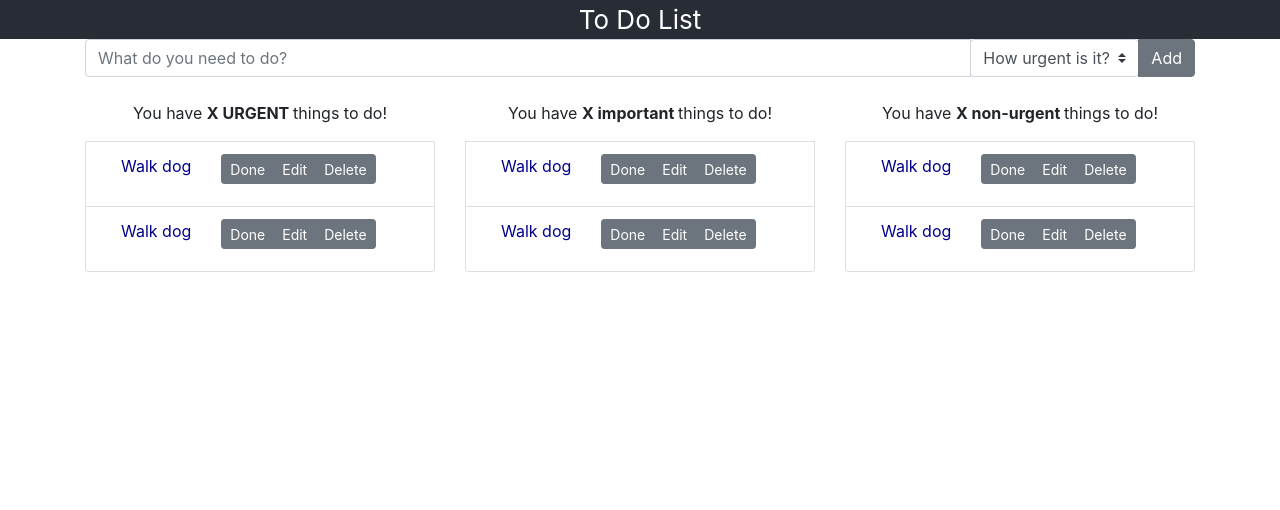
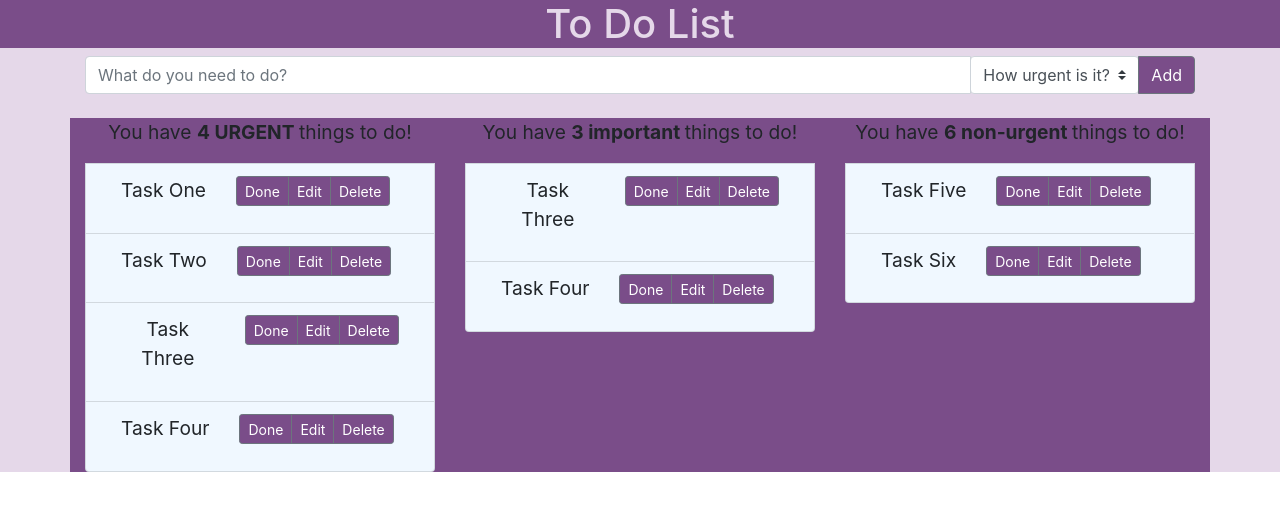
Before and after one commit to helenp360/todo_react_application, a React (Create React App) app: page / in a window 1280 px wide. Shown: the top 510 px of the page. Built offline with nearby package versions, Linux system fonts and the light colour scheme.

Commit message:
added props.text for task items and headings and started updating css styles

```diff
--- a/src/App.css
+++ b/src/App.css
@@ -1,18 +1,9 @@
 .App {
   text-align: center;
+  background-color: #e5d8e9;
 }
 
-.App-logo {
-  height: 40vmin;
-  pointer-events: none;
-}
-
-@media (prefers-reduced-motion: no-preference) {
-  .App-logo {
-    animation: App-logo-spin infinite 20s linear;
-  }
-}
-
+/*
 .App-header {
   background-color: #282c34;
   display: flex;
@@ -21,17 +12,19 @@
   justify-content: center;
   font-size: calc(10px + 2vmin);
   color: white;
+} */
+
+
+.App-header {
+  color: #e5d8e9;
+  background-color: #7a4d89;
 }
 
-.App-link {
-  color: #61dafb;
+.btn {
+  background-color: #7a4d89;
 }
 
-@keyframes App-logo-spin {
-  from {
-    transform: rotate(0deg);
-  }
-  to {
-    transform: rotate(360deg);
-  }
+.task-list {
+  background-color: #7a4d89;
+  font-size: larger;
 }
--- a/src/App.js
+++ b/src/App.js
@@ -13,7 +13,7 @@ function App() {
   return (
     <div className="App">
       <header className="App-header">
-        To Do List
+        <h1>To Do List</h1>
       </header>
 
       <TaskInput/>
@@ -23,26 +23,28 @@ function App() {
         <div className="row">
 
           <div className="col-12 col-sm-4 task-list">
-            <TaskItemHeadingUrgent/>
+            <TaskItemHeadingUrgent text="4"/>
 
-              <li className="list-group-item d-flex justify-content-between align-items-center"><TaskItem/></li>
-              <li className="list-group-item d-flex justify-content-between align-items-center"><TaskItem/></li>
+              <li className="list-group-item d-flex justify-content-between align-items-center"><TaskItem text="Task One"/></li>
+              <li className="list-group-item d-flex justify-content-between align-items-center"><TaskItem text="Task Two"/></li>
+              <li className="list-group-item d-flex justify-content-between align-items-center"><TaskItem text="Task Three"/></li>
+              <li className="list-group-item d-flex justify-content-between align-items-center"><TaskItem text="Task Four"/></li>
 
           </div>
 
           <div className="col-12 col-sm-4 task-list">
-            <TaskItemHeadingImportant/>
+            <TaskItemHeadingImportant text="3"/>
 
-              <li className="list-group-item d-flex justify-content-between align-items-center"><TaskItem/></li>
-              <li className="list-group-item d-flex justify-content-between align-items-center"><TaskItem/></li>
+              <li className="list-group-item d-flex justify-content-between align-items-center"><TaskItem text="Task Three"/></li>
+              <li className="list-group-item d-flex justify-content-between align-items-center"><TaskItem text="Task Four"/></li>
 
           </div>
 
           <div className="col-12 col-sm-4 task-list">
-            <TaskItemHeadingNonurgent/>
+            <TaskItemHeadingNonurgent text="6"/>
 
-              <li className="list-group-item d-flex justify-content-between align-items-center"><TaskItem/></li>
-              <li className="list-group-item d-flex justify-content-between align-items-center"><TaskItem/></li>
+              <li className="list-group-item d-flex justify-content-between align-items-center"><TaskItem text="Task Five"/></li>
+              <li className="list-group-item d-flex justify-content-between align-items-center"><TaskItem text="Task Six"/></li>
 
           </div>
 
--- a/src/TaskItem/TaskItem.css
+++ b/src/TaskItem/TaskItem.css
@@ -1,8 +1,12 @@
-.task-item__text {
-    color: darkblue;
+.task-item {
+    /* background-color: #e5d8e9; */
 }
 
 
 .task-item__buttons {
     height: 30px;
 }
+
+.list-group-item {
+    background-color: aliceblue;
+}
--- a/src/TaskItem/TaskItem.js
+++ b/src/TaskItem/TaskItem.js
@@ -8,7 +8,7 @@ function TaskItem(props) {
       <div className="container">
         <div className="row">
           <div className="col task-item__text">
-            <p>Walk dog</p>
+            <p>{ props.text }</p>
           </div>
           <div class="col task-item__buttons btn-group btn-group-sm" role="group" aria-label="Basic example">
             <button type="button" class="btn btn-secondary">Done</button>
--- a/src/TaskItemHeadingImportant/TaskItemHeadingImportant.js
+++ b/src/TaskItemHeadingImportant/TaskItemHeadingImportant.js
@@ -1,10 +1,10 @@
 import React from 'react';
 import './TaskItemHeadingImportant.css';
 
-function TaskItemHeadingImportant() {
+function TaskItemHeadingImportant(props) {
   return (
     <div className="task-list-heading-urgent">
-        <p>You have <strong>X important </strong>things to do!</p>
+        <p>You have <strong>{ props.text } important </strong>things to do!</p>
     </div>
   );
 }
--- a/src/TaskItemHeadingNonurgent/TaskItemHeadingNonurgent.js
+++ b/src/TaskItemHeadingNonurgent/TaskItemHeadingNonurgent.js
@@ -1,10 +1,10 @@
 import React from 'react';
 import './TaskItemHeadingNonurgent.css';
 
-function TaskItemHeadingNonurgent() {
+function TaskItemHeadingNonurgent(props) {
   return (
     <div className="task-list-heading-urgent">
-        <p>You have <strong>X non-urgent </strong>things to do!</p>
+        <p>You have <strong>{ props.text } non-urgent </strong>things to do!</p>
     </div>
   );
 }
--- a/src/TaskItemHeadingUrgent/TaskItemHeadingUrgent.js
+++ b/src/TaskItemHeadingUrgent/TaskItemHeadingUrgent.js
@@ -1,10 +1,10 @@
 import React from 'react';
 import './TaskItemHeadingUrgent.css';
 
-function TaskItemHeadingUrgent() {
+function TaskItemHeadingUrgent(props) {
   return (
     <div className="task-list-heading-urgent">
-        <p>You have <strong>X URGENT </strong>things to do!</p>
+        <p>You have <strong>{ props.text } URGENT </strong>things to do!</p>
     </div>
   );
 }
```
